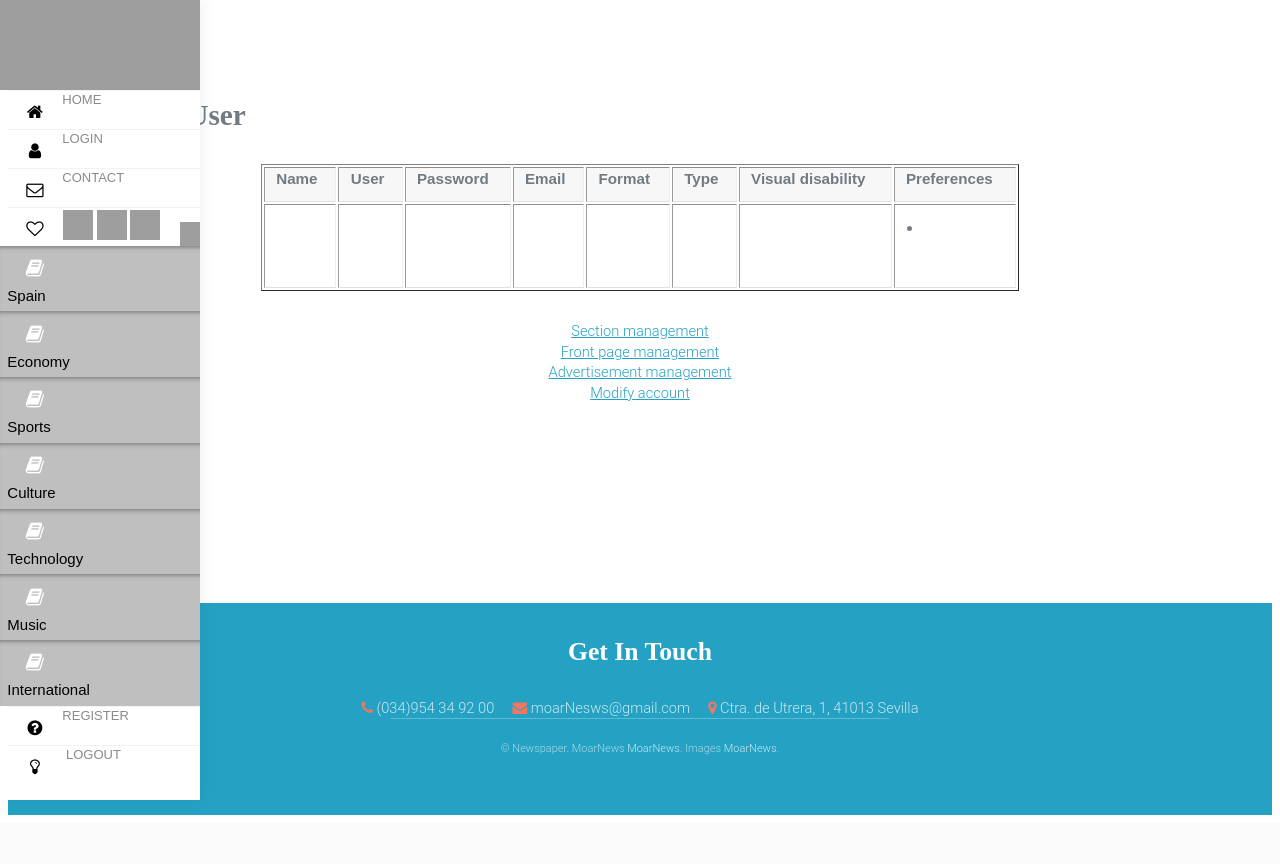
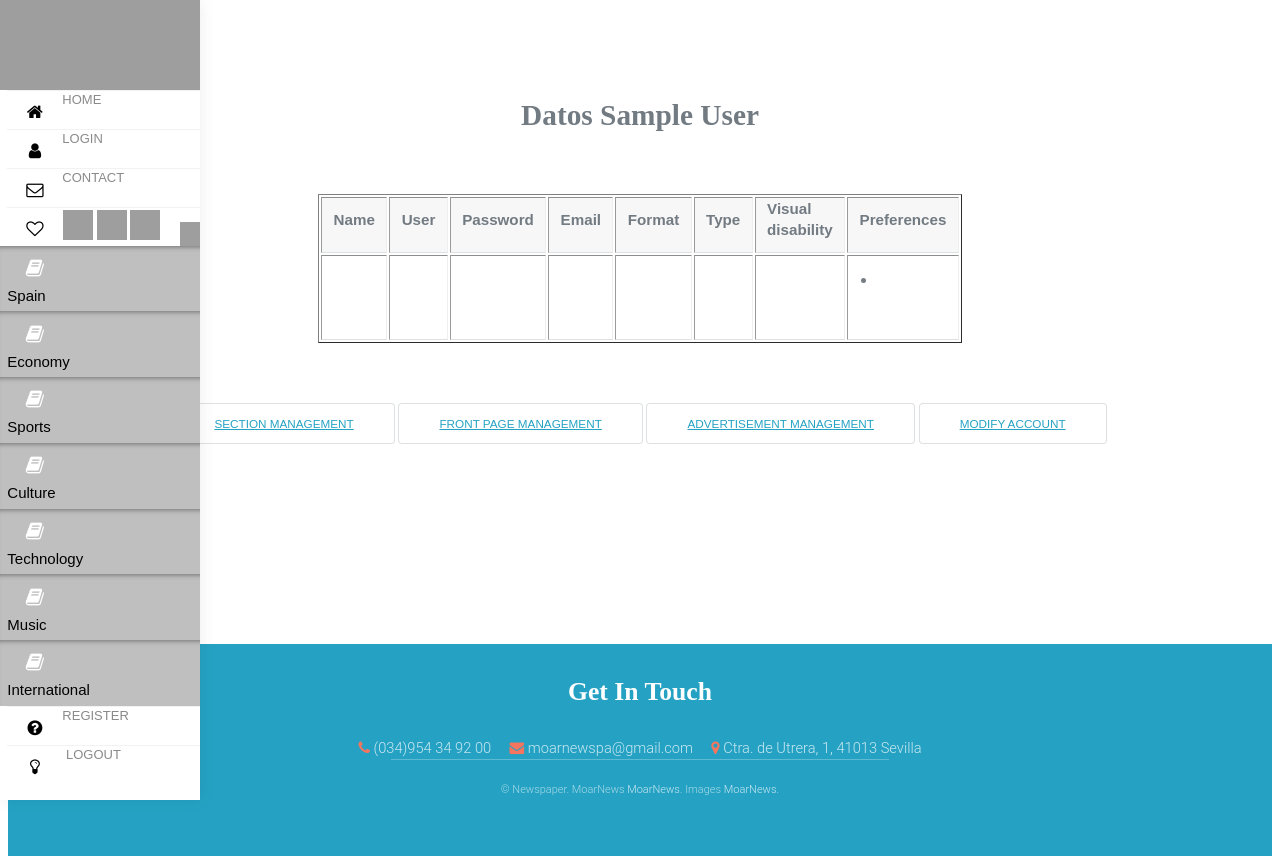
Before and after one commit to AdrianGilGamboa/TrabajoPA, a PHP site: page /cuenta.php in a window 1280 px wide. Before the commit the page ends 815 px from the top, so only its background shows below. Run offline with PHP 8.4, Linux system fonts and the light colour scheme; the visitor is signed in with stand-in values (Sample User, id 1); data comes from the database, SQL or seed files in the repository; data that the repository does not hold is empty; some libraries are stand-ins or nearby versions; some web fonts are replaced; grey boxes are pictures that could not be loaded.

Commit message:
añado css

```diff
--- a/vistas/articulo.php
+++ b/vistas/articulo.php
@@ -217,7 +217,7 @@ function hiloComentario($respuesta, $idUsuario, $idArticulo) {
                 <h2>Get In Touch</h2>
                 <ul class="actions">
                     <li><i class="icon fa-phone"></i> <a href="#">(034)954 34 92 00</a></li>
-                    <li><span class="icon fa-envelope"></span> <a href="#">moarNesws@gmail.com</a></li>
+                    <li><span class="icon fa-envelope"></span> <a href="#">moarnewspa@gmail.com</a></li>
                     <li><span class="icon fa-map-marker"></span> Ctra. de Utrera, 1, 41013 Sevilla </li>
                 </ul>
             </div>
--- a/vistas/comentario.php
+++ b/vistas/comentario.php
@@ -86,7 +86,7 @@ include_once ("../CRUD/CRUDComentario.php");
                 <h2>Get In Touch</h2>
                 <ul class="actions">
                     <li><i class="icon fa-phone"></i> <a href="#">(034)954 34 92 00</a></li>
-                    <li><span class="icon fa-envelope"></span> <a href="#">moarNesws@gmail.com</a></li>
+                    <li><span class="icon fa-envelope"></span> <a href="#">moarnewspa@gmail.com</a></li>
                     <li><span class="icon fa-map-marker"></span> Ctra. de Utrera, 1, 41013 Sevilla </li>
                 </ul>
             </div>
--- a/vistas/css.css
+++ b/vistas/css.css
@@ -1391,6 +1391,7 @@ body.is-loading *, body.is-loading *:before, body.is-loading *:after {
     max-width: 65em;
 }
 
+
 @media screen and (max-width: 1280px) {
 
     .inner {
@@ -1672,8 +1673,10 @@ body.is-loading *, body.is-loading *:before, body.is-loading *:after {
 /* Form */
 
 form {
-    margin: 0 0 2em 0;
+
     padding: 20px;
+    margin: 60px auto 60px auto;
+
 }
 form li{
     text-decoration: none;
@@ -2431,8 +2434,8 @@ nav ul,nav li {
 }
 
 table {
-    margin: 30px auto 30px auto;
-    width: 60%;
+    margin: 60px auto 60px auto;
+    width: 40%;
     font-family: sans-serif;
     font-size: 115%;
 }
--- a/vistas/cuenta.php
+++ b/vistas/cuenta.php
@@ -35,7 +35,7 @@ function mediaPuntuacion($sumaTotal, $numComentarios) {
         include_once 'nav.php';
         ?>
 
-        <h1> Datos <?php echo $nombreUsuario; ?></h1>
+        <h1 class="centrar"> Datos <?php echo $nombreUsuario; ?></h1>
         <table cellpadding="10" border="1">
             <tr>
                 <th>Name</th>
@@ -140,19 +140,19 @@ function mediaPuntuacion($sumaTotal, $numComentarios) {
                         }
                         ?>
                     </table>
-                    <div class="boton"><a href="gestionArticulo.php">Article management</a></div>
+                    <div class="button alt small"><a href="gestionArticulo.php">Article management</a></div>
                 <?php } else if ($_SESSION['tipo'] === 'administrador') { ?>
 
-                    <div class="boton"><a href="gestionSeccion.php">Section management</a></div>
+                    <div class="button alt small"><a href="gestionSeccion.php">Section management</a></div>
 
-                    <div class="boton"><a href="gestionPortada.php">Front page management</a></div>
+                    <div class="button alt small"><a href="gestionPortada.php">Front page management</a></div>
 
-                    <div class="boton"><a href="gestionAnuncios.php">Advertisement management</a></div>
+                    <div class="button alt small"><a href="gestionAnuncios.php">Advertisement management</a></div>
 
 
                 <?php }
                 ?>
-                <div class="boton"><a href="modificarCuenta.php">Modify account</a></div>
+                <div class="button alt small"><a href="modificarCuenta.php">Modify account</a></div>
         </section>
 
 
@@ -161,7 +161,7 @@ function mediaPuntuacion($sumaTotal, $numComentarios) {
                 <h2>Get In Touch</h2>
                 <ul class="actions">
                     <li><i class="icon fa-phone"></i> <a href="#">(034)954 34 92 00</a></li>
-                    <li><span class="icon fa-envelope"></span> <a href="#">moarNesws@gmail.com</a></li>
+                    <li><span class="icon fa-envelope"></span> <a href="#">moarnewspa@gmail.com</a></li>
                     <li><span class="icon fa-map-marker"></span> Ctra. de Utrera, 1, 41013 Sevilla </li>
                 </ul>
             </div>
--- a/vistas/gestionAnuncios.php
+++ b/vistas/gestionAnuncios.php
@@ -229,7 +229,7 @@ include_once ("../CRUD/CRUDAnunciante.php");
                 <h2>Get In Touch</h2>
                 <ul class="actions">
                     <li><i class="icon fa-phone"></i> <a href="#">(034)954 34 92 00</a></li>
-                    <li><span class="icon fa-envelope"></span> <a href="#">moarNesws@gmail.com</a></li>
+                    <li><span class="icon fa-envelope"></span> <a href="#">moarnewspa@gmail.com</a></li>
                     <li><span class="icon fa-map-marker"></span> Ctra. de Utrera, 1, 41013 Sevilla </li>
                 </ul>
             </div>
--- a/vistas/inicioSesion.php
+++ b/vistas/inicioSesion.php
@@ -76,7 +76,7 @@ include_once ('../CRUD/CRUDCuenta.php');
                 <h2>Get In Touch</h2>
                 <ul class="actions">
                     <li><i class="icon fa-phone"></i> <a href="#">(034)954 34 92 00</a></li>
-                    <li><span class="icon fa-envelope"></span> <a href="#">moarNesws@gmail.com</a></li>
+                    <li><span class="icon fa-envelope"></span> <a href="#">moarneswspa@gmail.com</a></li>
                     <li><span class="icon fa-map-marker"></span> Ctra. de Utrera, 1, 41013 Sevilla </li>
                 </ul>
             </div>
--- a/vistas/portada.php
+++ b/vistas/portada.php
@@ -189,7 +189,7 @@ include_once ("../CRUD/CRUDComentario.php");
                 <h2>Get In Touch</h2>
                 <ul class="actions">
                     <li><i class="icon fa-phone"></i> <a href="#">(034)954 34 92 00</a></li>
-                    <li><span class="icon fa-envelope"></span> <a href="#">moarNesws@gmail.com</a></li>
+                    <li><span class="icon fa-envelope"></span> <a href="#">moarnewspa@gmail.com</a></li>
                     <li><span class="icon fa-map-marker"></span> Ctra. de Utrera, 1, 41013 Sevilla </li>
                 </ul>
             </div>
```
Also changed, not shown: vistas/gestionSeccion.php (+7 -7 lines).
